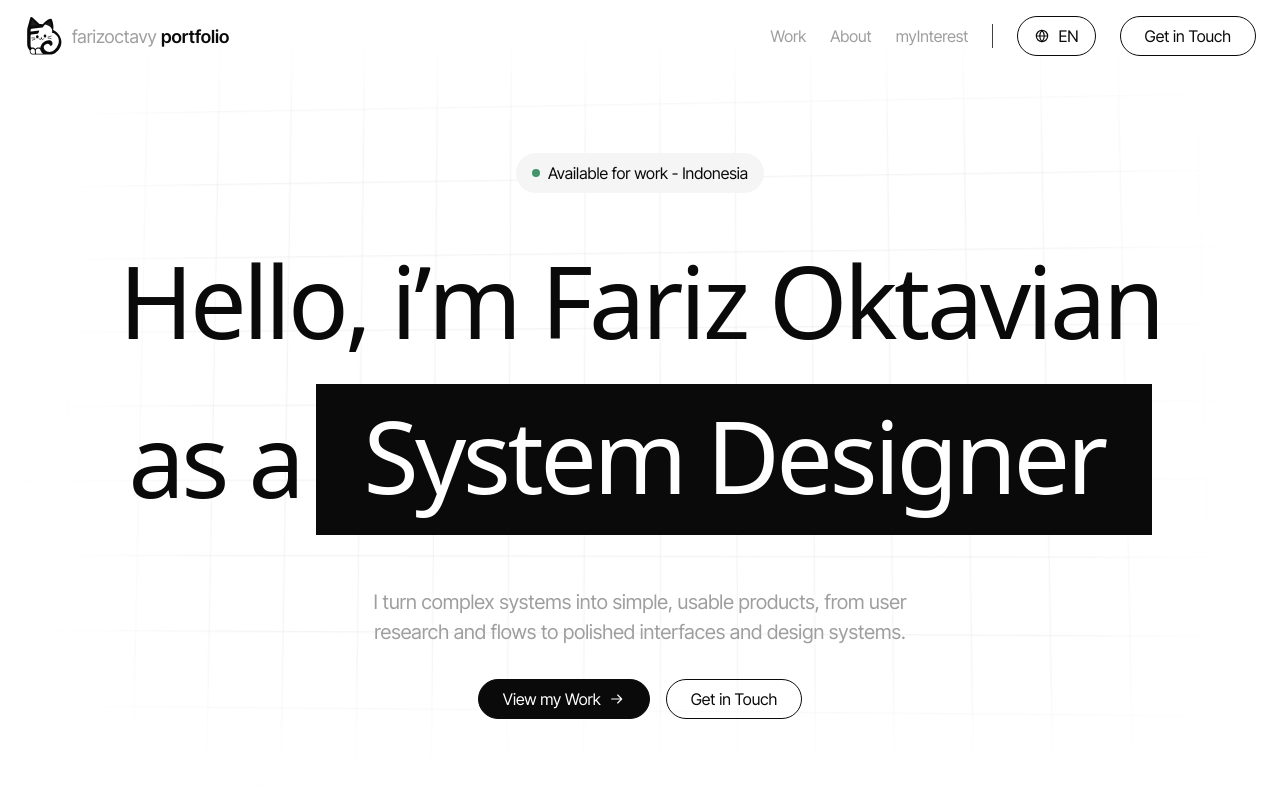
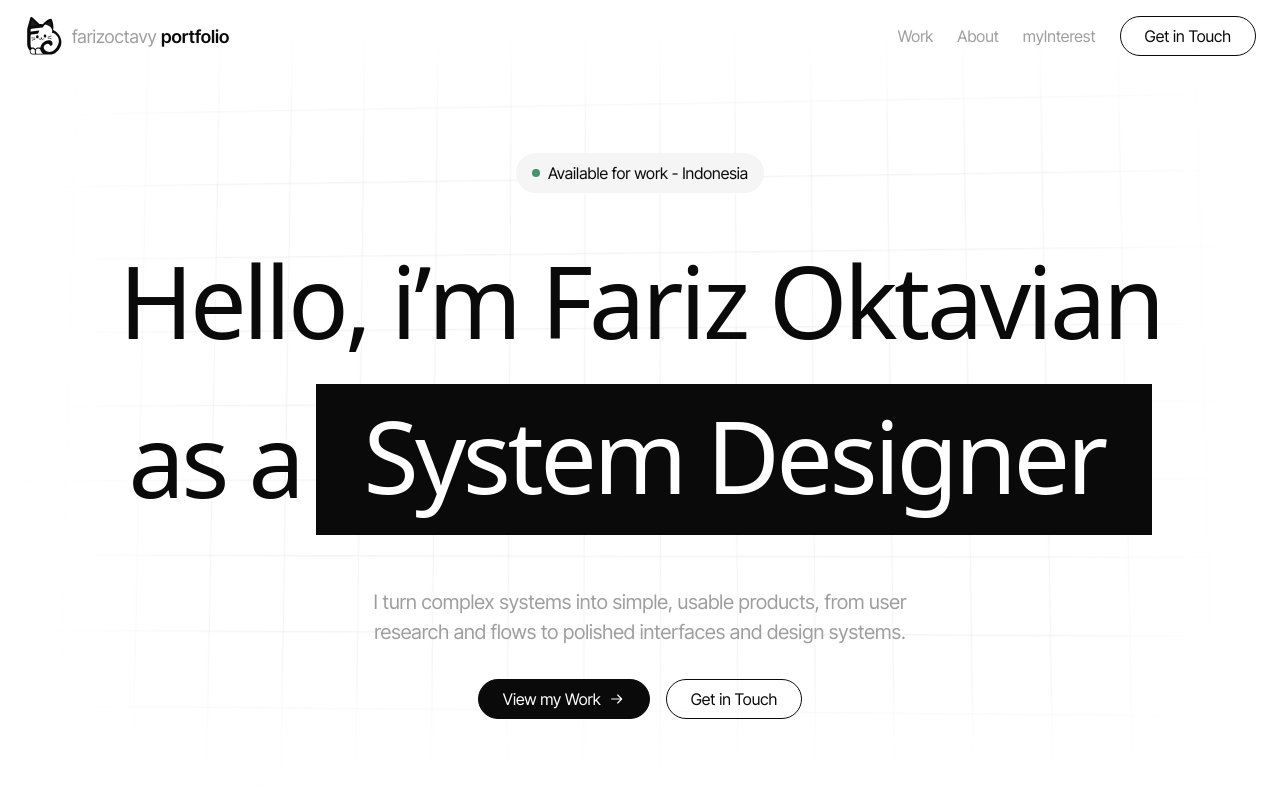
Before and after one commit to farizoctavy/farizoctavy-portfolio, a React (Vite) app: page / in a window 1280 px wide. Shown: the top 800 px of the page. Built offline with nearby package versions, Linux system fonts and the light colour scheme.

Commit message:
Remove language switcher

```diff
--- a/src/components/molecules/LanguageSwitcher/LanguageSwitcher.tsx
+++ /dev/null
@@ -1,36 +0,0 @@
-import { Icon } from '@/components/atoms/Icon'
-import type { Locale } from '@/data/site'
-import { cn } from '@/lib/utils'
-
-export interface LanguageSwitcherProps {
-  labels: {
-    en: string
-    id: string
-  }
-  locale: Locale
-  onChange: (locale: Locale) => void
-}
-
-export function LanguageSwitcher({
-  labels,
-  locale,
-  onChange,
-}: LanguageSwitcherProps) {
-  const languageName = locale === 'en' ? 'English' : 'Indonesian'
-  const nextLocale = locale === 'en' ? 'id' : 'en'
-
-  return (
-    <button
-      aria-label={`Switch language, current: ${languageName}`}
-      aria-pressed={locale === 'id'}
-      className={cn(
-        'press-scale inline-flex min-h-11 items-center justify-center gap-2 rounded-full border border-primary-main bg-transparent px-4 text-body-m-regular text-primary-main transition-[background-color,transform] duration-150 ease-out hover:bg-border-20 focus-visible:bg-border-20 focus-visible:outline-2 focus-visible:outline-offset-2 focus-visible:outline-primary-main active:bg-border-20 lg:h-10 lg:min-h-0',
-      )}
-      onClick={() => onChange(nextLocale)}
-      type="button"
-    >
-      <Icon className="size-4" name="globe" />
-      <span>{locale === 'en' ? labels.en : labels.id}</span>
-    </button>
-  )
-}
--- a/src/components/molecules/LanguageSwitcher/index.ts
+++ /dev/null
@@ -1,2 +0,0 @@
-export { LanguageSwitcher } from './LanguageSwitcher'
-export type { LanguageSwitcherProps } from './LanguageSwitcher'
--- a/src/components/molecules/MobileMenu/MobileMenu.tsx
+++ b/src/components/molecules/MobileMenu/MobileMenu.tsx
@@ -4,10 +4,8 @@ import { AnimatePresence, motion } from 'motion/react'
 import { Button } from '@/components/atoms/Button'
 import { Icon } from '@/components/atoms/Icon'
 import { RollingText } from '@/components/atoms/RollingText'
-import { LanguageSwitcher } from '@/components/molecules/LanguageSwitcher'
 import { NavLink } from '@/components/molecules/NavLink'
 import type { NavigationContent } from '@/data/nav'
-import type { Locale } from '@/data/site'
 import { usePrefersReducedMotion } from '@/hooks/usePrefersReducedMotion'
 import { useRollingText } from '@/hooks/useRollingText'
 
@@ -15,22 +13,18 @@ export interface MobileMenuProps {
   activeId: string | null
   content: NavigationContent
   isOpen: boolean
-  locale: Locale
   menuId: string
   navigationAnimation: boolean
   onClose: () => void
-  onLocaleChange: (locale: Locale) => void
 }
 
 export function MobileMenu({
   activeId,
   content,
   isOpen,
-  locale,
   menuId,
   navigationAnimation,
   onClose,
-  onLocaleChange,
 }: MobileMenuProps) {
   const prefersReducedMotion = usePrefersReducedMotion()
   const ctaRoll = useRollingText()
@@ -95,13 +89,6 @@ export function MobileMenu({
           variants={menuContentVariants}
           animate="visible"
         >
-            <div className="flex justify-center py-6">
-              <LanguageSwitcher
-                labels={content.language}
-                locale={locale}
-                onChange={onLocaleChange}
-              />
-            </div>
             <ul className="border-t border-border-30">
               {content.items.map((item) => (
                 <motion.li key={item.id} variants={menuItemVariants}>
--- a/src/components/organisms/Header/Header.tsx
+++ b/src/components/organisms/Header/Header.tsx
@@ -3,15 +3,12 @@ import { useEffect, useRef, useState } from 'react'
 import type { FocusEvent, PointerEvent as ReactPointerEvent } from 'react'
 
 import { Button } from '@/components/atoms/Button'
-import { Divider } from '@/components/atoms/Divider'
 import { Icon } from '@/components/atoms/Icon'
 import { Logo } from '@/components/atoms/Logo'
 import { RollingText } from '@/components/atoms/RollingText'
-import { LanguageSwitcher } from '@/components/molecules/LanguageSwitcher'
 import { MobileMenu } from '@/components/molecules/MobileMenu'
 import { NavLink } from '@/components/molecules/NavLink'
 import type { NavigationContent } from '@/data/nav'
-import type { Locale } from '@/data/site'
 import { useCurrentPath } from '@/hooks/useCurrentPath'
 import { useRollingText } from '@/hooks/useRollingText'
 import { useSplashComplete, useSplashRun } from '@/hooks/useSplashComplete'
@@ -26,7 +23,6 @@ const desktopBreakpoint = '(min-width: 64rem)'
 export function Header({ content }: HeaderProps) {
   const [isMenuOpen, setIsMenuOpen] = useState(false)
   const [isScrolled, setIsScrolled] = useState(false)
-  const [locale, setLocale] = useState<Locale>('en')
   const headerRef = useRef<HTMLElement>(null)
   const menuButtonRef = useRef<HTMLButtonElement>(null)
   const currentPath =
@@ -144,13 +140,7 @@ export function Header({ content }: HeaderProps) {
                 </li>
               ))}
             </ul>
-          </nav>
-          <Divider />
-          <LanguageSwitcher
-            labels={content.language}
-            locale={locale}
-            onChange={setLocale}
-          />
+            </nav>
           <Button
             fillOnHover
             href={content.callToAction.href}
@@ -197,11 +187,9 @@ export function Header({ content }: HeaderProps) {
         activeId={activeId}
         content={content}
         isOpen={isMenuOpen}
-        locale={locale}
         menuId="mobile-navigation"
         navigationAnimation={splashNavigationAnimation}
         onClose={handleMenuClose}
-        onLocaleChange={setLocale}
       />
     </header>
   )
--- a/src/data/nav.ts
+++ b/src/data/nav.ts
@@ -12,10 +12,6 @@ export interface NavigationContent {
     ariaLabel: string
   }
   items: NavItem[]
-  language: {
-    en: string
-    id: string
-  }
   callToAction: {
     label: string
     href: string
@@ -34,10 +30,6 @@ export const navContent: NavigationContent = {
     { id: 'about', label: 'About', href: '/about' },
     { id: 'interest', label: 'myInterest', href: '/my-interest' },
   ],
-  language: {
-    en: 'EN',
-    id: 'ID',
-  },
   callToAction: {
     label: 'Get in Touch',
     href: 'mailto:faizoctavy@gmail.com',
```
